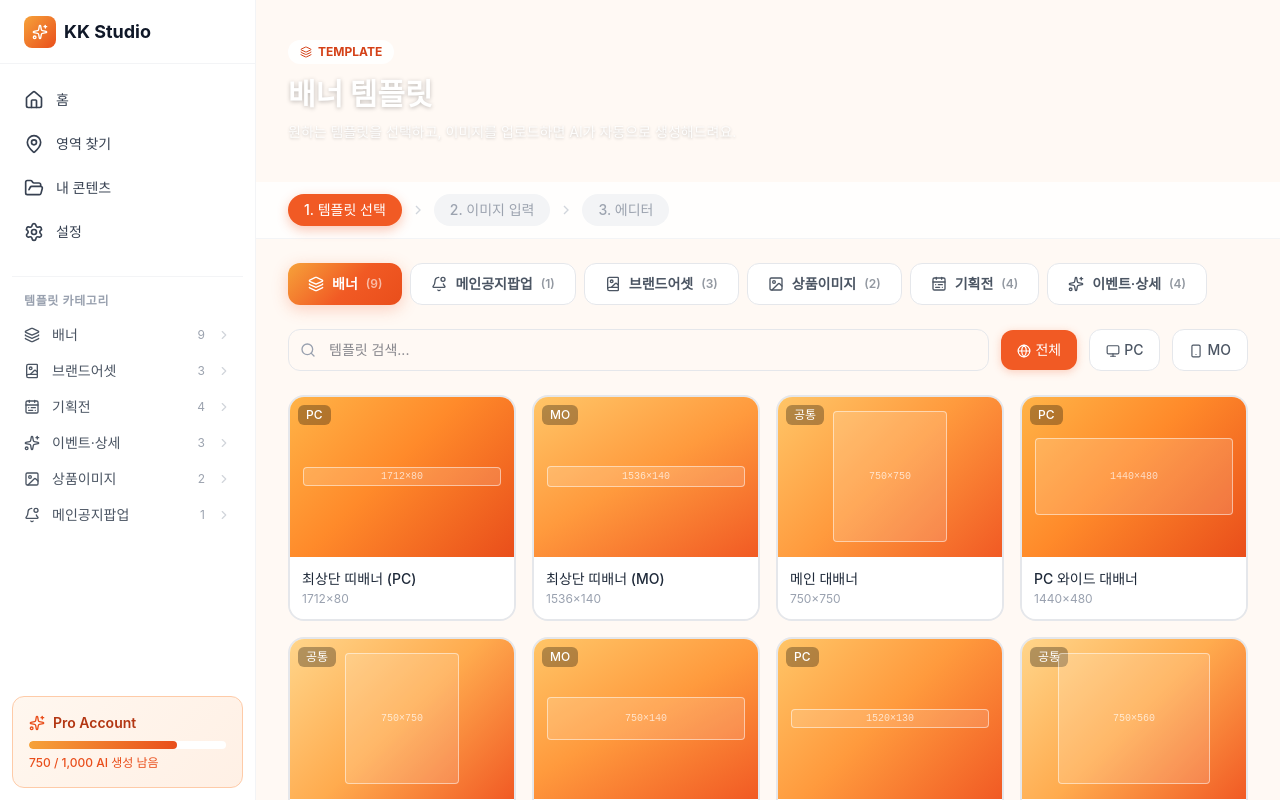
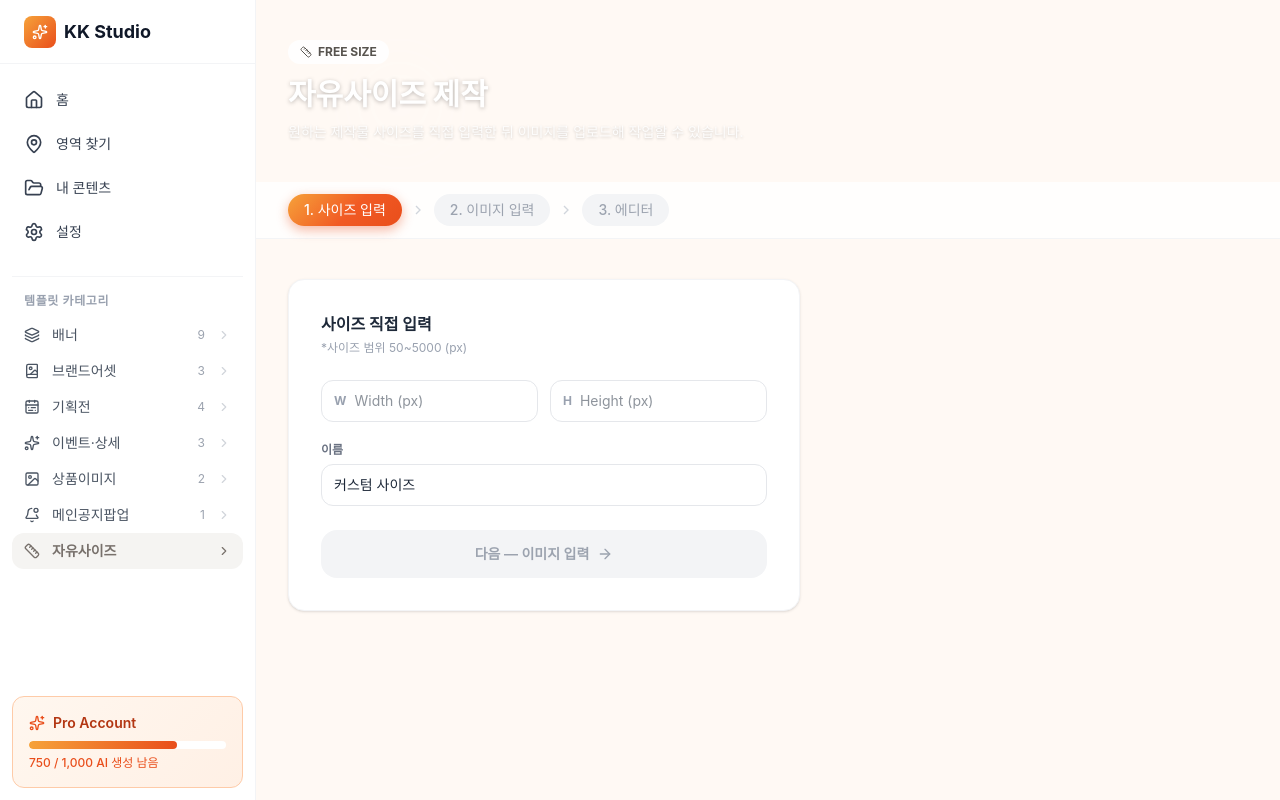
Before and after one commit to marinehj90-ai/KKstudio, a React (Vite) app: page /templates/custom-size in a window 1280 px wide. Built offline with nearby package versions, Linux system fonts and the light colour scheme.

Commit message:
feat: 자유사이즈 템플릿 및 UI 개선

```diff
--- a/src/App.jsx
+++ b/src/App.jsx
@@ -5,6 +5,7 @@ import MyContent from './pages/MyContent'
 import Settings from './pages/Settings'
 import Templates from './pages/Templates'
 import SiteMap from './pages/SiteMap'
+import CustomSize from './pages/CustomSize'
 
 export default function App() {
   return (
@@ -12,6 +13,7 @@ export default function App() {
       <Route element={<Layout />}>
         <Route path="/" element={<Home />} />
         <Route path="/sitemap" element={<SiteMap />} />
+        <Route path="/templates/custom-size" element={<CustomSize />} />
         <Route path="/templates/:categoryId" element={<Templates />} />
         <Route path="/my" element={<MyContent />} />
         <Route path="/settings" element={<Settings />} />
--- a/src/components/Layout.jsx
+++ b/src/components/Layout.jsx
@@ -1,5 +1,5 @@
 import { Outlet, NavLink, useLocation } from 'react-router-dom'
-import { Home, FolderOpen, Settings, Layers, Image, CalendarRange, Sparkles, ChevronRight, MapPin, BookImage, BellDot } from 'lucide-react'
+import { Home, FolderOpen, Settings, Layers, Image, CalendarRange, Sparkles, ChevronRight, MapPin, BookImage, BellDot, Ruler } from 'lucide-react'
 
 const navItems = [
   { to: '/', icon: Home, label: '홈' },
@@ -14,7 +14,8 @@ const templateCategories = [
   { to: '/templates/exhibition', icon: CalendarRange, label: '기획전',       count: 4,  hex: '#F15A24', light: '#FFF0E5' },
   { to: '/templates/event',      icon: Sparkles,      label: '이벤트·상세', count: 3,  hex: '#F6A23A', light: '#FFF7EF' },
   { to: '/templates/product',    icon: Image,         label: '상품이미지',   count: 2,  hex: '#F6A23A', light: '#FFF7EF' },
-  { to: '/templates/notice',     icon: BellDot,       label: '메인공지팝업', count: 1,  hex: '#F6A23A', light: '#FFF7EF' },
+  { to: '/templates/notice',      icon: BellDot,       label: '메인공지팝업', count: 1,  hex: '#F6A23A', light: '#FFF7EF' },
+  { to: '/templates/custom-size', icon: Ruler,         label: '자유사이즈',   count: null, hex: '#78716C', light: '#F5F4F2' },
 ]
 
 // 홈 포인트 컬러
@@ -82,12 +83,14 @@ export default function Layout() {
                   <>
                     <Icon className="w-4 h-4" style={{ color: isActive ? hex : undefined }} />
                     <span className="flex-1 text-left">{label}</span>
+                    {count !== null && (
                       <span
                         className="text-xs"
                         style={{ color: isActive ? hex : '#9ca3af' }}
                       >
                         {count}
                       </span>
+                    )}
                     <ChevronRight
                       className="w-3.5 h-3.5"
                       style={{ color: isActive ? hex : '#d1d5db' }}
--- a/src/data/templateData.js
+++ b/src/data/templateData.js
@@ -1,10 +1,11 @@
 import { Layers, Image, CalendarRange, Sparkles, BookImage, BellDot } from 'lucide-react'
 
-// 공통 preview gradient (orange brand tone)
-const PV_STD  = 'linear-gradient(135deg, #FFC567 0%, #FF9A3D 48%, #F15A24 100%)'
-const PV_DEEP = 'linear-gradient(135deg, #FFB347 0%, #FF8A2A 45%, #E94E1B 100%)'
-const PV_WARM = 'linear-gradient(135deg, #FFD58A 0%, #FFAB4E 50%, #F15A24 100%)'
-const PV_RICH = 'linear-gradient(150deg, #FFC567 0%, #FF9A3D 48%, #F15A24 100%)'
+// 공통 preview gradient — 히어로와 동일 톤
+const PV_HERO = 'linear-gradient(135deg, #E06038 0%, #F27848 35%, #F5A255 68%, #FFD28A 100%)'
+const PV_STD  = PV_HERO
+const PV_DEEP = PV_HERO
+const PV_WARM = PV_HERO
+const PV_RICH = PV_HERO
 
 export const templateGroups = [
   {
--- a/src/index.css
+++ b/src/index.css
@@ -34,7 +34,7 @@
   --ck-active-text: #E94E1B;
   --ck-gradient-cta: linear-gradient(135deg, #F6A23A 0%, #F15A24 55%, #E94E1B 100%);
   --ck-gradient-hero: linear-gradient(135deg, #4A8FA3 0%, #E94E1B 100%);
-  --ck-gradient-template-hero: linear-gradient(135deg, #D9471A 0%, #F15A24 35%, #FF9A3D 68%, #FFD28A 100%);
+  --ck-gradient-template-hero: linear-gradient(135deg, #E06038 0%, #F27848 35%, #F5A255 68%, #FFD28A 100%);
 }
 
 @font-face {
--- /dev/null
+++ b/src/pages/CustomSize.jsx
@@ -0,0 +1,161 @@
+import { useState } from 'react'
+import { useNavigate } from 'react-router-dom'
+import { Ruler, ArrowRight } from 'lucide-react'
+import ImageWorkflow from '../components/ImageWorkflow'
+
+const MIN = 50
+const MAX = 5000
+
+export default function CustomSize() {
+  const navigate = useNavigate()
+  const [wInput, setWInput] = useState('')
+  const [hInput, setHInput] = useState('')
+  const [name, setName]     = useState('커스텀 사이즈')
+  const [step, setStep]     = useState(0) // 0: 사이즈 입력, 1: 에디터
+
+  const w = parseInt(wInput, 10)
+  const h = parseInt(hInput, 10)
+  const wValid = !isNaN(w) && w >= MIN && w <= MAX
+  const hValid = !isNaN(h) && h >= MIN && h <= MAX
+  const canProceed = wValid && hValid
+
+  const customTemplate = {
+    id: 'custom',
+    name: name.trim() || '커스텀 사이즈',
+    size: `${w}×${h}`,
+    device: '공통',
+    preview: 'linear-gradient(135deg, #e5e7eb 0%, #d1d5db 100%)',
+  }
+
+  if (step === 1) {
+    return (
+      <div className="min-h-screen">
+        <ImageWorkflow
+          selectedTemplateIds={['custom']}
+          allTemplates={[customTemplate]}
+          onBack={() => setStep(0)}
+          onGoHome={() => navigate('/')}
+          toggleTemplate={() => {}}
+          color={{ hex: '#78716C', light: '#F5F4F2', dark: '#57534E', gradient: 'linear-gradient(135deg,#A8A29E 0%,#78716C 100%)' }}
+        />
+      </div>
+    )
+  }
+
+  return (
+    <div className="min-h-screen">
+      {/* Hero */}
+      <div className="relative overflow-hidden" style={{ background: 'var(--ck-gradient-template-hero)' }}>
+        <div className="absolute inset-0 opacity-20">
+          <div className="absolute top-10 left-20 w-32 h-32 rounded-full bg-white/20 blur-2xl" />
+          <div className="absolute bottom-5 right-40 w-48 h-48 rounded-full bg-white/10 blur-3xl" />
+        </div>
+        <div className="relative max-w-6xl mx-auto px-8 py-10">
+          <p className="inline-flex items-center gap-1.5 px-3 py-1 mb-3 text-xs font-bold bg-white/90 rounded-full" style={{ color: '#57534E' }}>
+            <Ruler className="w-3 h-3" />
+            FREE SIZE
+          </p>
+          <h1 className="text-3xl font-extrabold text-white leading-tight mb-2" style={{ textShadow: '0 1px 4px rgba(0,0,0,0.25)' }}>
+            자유사이즈 제작
+          </h1>
+          <p className="text-white/90 text-sm" style={{ textShadow: '0 1px 3px rgba(0,0,0,0.2)' }}>
+            원하는 제작물 사이즈를 직접 입력한 뒤 이미지를 업로드해 작업할 수 있습니다.
+          </p>
+        </div>
+      </div>
+
+      {/* Step Indicator */}
+      <div className="sticky top-0 z-30 bg-white/80 backdrop-blur-md border-b border-gray-100">
+        <div className="max-w-6xl mx-auto px-8 py-3 flex items-center gap-2">
+          {['사이즈 입력', '이미지 입력', '에디터'].map((label, i) => (
+            <div key={label} className="flex items-center gap-2">
+              {i > 0 && <svg className="w-4 h-4 text-gray-300 -rotate-90" viewBox="0 0 24 24" fill="none" stroke="currentColor" strokeWidth="2"><polyline points="6 9 12 15 18 9" /></svg>}
+              <span
+                className="flex items-center gap-2 px-4 py-1.5 rounded-full text-sm font-medium transition-all"
+                style={
+                  i === 0
+                    ? { background: 'linear-gradient(135deg,#F6A23A 0%,#F15A24 55%,#E94E1B 100%)', color: '#fff', boxShadow: '0 4px 12px rgba(233,78,27,0.4)' }
+                    : { backgroundColor: '#f3f4f6', color: '#9ca3af' }
+                }
+              >
+                {i + 1}. {label}
+              </span>
+            </div>
+          ))}
+        </div>
+      </div>
+
+      {/* Size Input Card */}
+      <div className="max-w-6xl mx-auto px-8 py-10">
+        <div className="max-w-lg bg-white rounded-2xl border border-gray-100 shadow-sm p-8">
+          <h2 className="text-base font-bold text-gray-800 mb-1">사이즈 직접 입력</h2>
+          <p className="text-xs text-gray-400 mb-6">*사이즈 범위 {MIN}~{MAX} (px)</p>
+
+          {/* W / H inputs */}
+          <div className="flex gap-3 mb-5">
+            <div
+              className="flex-1 flex items-center gap-2 px-3 py-2.5 rounded-xl border transition-colors"
+              style={{ border: `1.5px solid ${wInput && !wValid ? '#ef4444' : wValid ? '#F15A24' : '#e5e7eb'}` }}
+            >
+              <span className="text-xs font-bold text-gray-400 shrink-0">W</span>
+              <input
+                type="number"
+                placeholder="Width (px)"
+                value={wInput}
+                min={MIN} max={MAX}
+                onChange={e => setWInput(e.target.value)}
+                className="w-full text-sm text-gray-800 bg-transparent outline-none"
+              />
+            </div>
+            <div
+              className="flex-1 flex items-center gap-2 px-3 py-2.5 rounded-xl border transition-colors"
+              style={{ border: `1.5px solid ${hInput && !hValid ? '#ef4444' : hValid ? '#F15A24' : '#e5e7eb'}` }}
+            >
+              <span className="text-xs font-bold text-gray-400 shrink-0">H</span>
+              <input
+                type="number"
+                placeholder="Height (px)"
+                value={hInput}
+                min={MIN} max={MAX}
+                onChange={e => setHInput(e.target.value)}
+                className="w-full text-sm text-gray-800 bg-transparent outline-none"
+              />
+            </div>
+          </div>
+
+          {/* Name input */}
+          <div className="mb-2">
+            <label className="text-xs font-semibold text-gray-500 mb-1.5 block">이름</label>
+            <input
+              type="text"
+              value={name}
+              onChange={e => setName(e.target.value)}
+              placeholder="커스텀 사이즈"
+              className="w-full px-3 py-2.5 rounded-xl border border-gray-200 text-sm text-gray-800 outline-none focus:border-primary-400 transition-colors"
+            />
+          </div>
+
+          {/* Validation hint */}
+          {(wInput || hInput) && !canProceed && (
+            <p className="text-xs text-red-400 mt-2 mb-1">{MIN}px 이상 {MAX}px 이하 값을 입력해주세요.</p>
+          )}
+
+          {/* Next button */}
+          <button
+            disabled={!canProceed}
+            onClick={() => setStep(1)}
+            className="mt-6 w-full flex items-center justify-center gap-2 py-3.5 rounded-2xl font-semibold text-sm transition-all"
+            style={
+              canProceed
+                ? { background: 'linear-gradient(135deg,#F6A23A 0%,#F15A24 55%,#E94E1B 100%)', color: '#fff', boxShadow: '0 8px 24px rgba(233,78,27,0.35)', cursor: 'pointer' }
+                : { background: '#f3f4f6', color: '#9ca3af', cursor: 'not-allowed' }
+            }
+          >
+            다음 — 이미지 입력
+            <ArrowRight className="w-4 h-4" />
+          </button>
+        </div>
+      </div>
+    </div>
+  )
+}
--- a/src/pages/Home.jsx
+++ b/src/pages/Home.jsx
@@ -75,7 +75,7 @@ export default function Home() {
   return (
     <div className="min-h-screen">
       {/* Hero Header */}
-      <div className="relative overflow-hidden" style={{ background: 'linear-gradient(135deg, #4A8FA3 0%, #F6A23A 55%, #E94E1B 100%)' }}>
+      <div className="relative overflow-hidden" style={{ background: 'var(--ck-gradient-template-hero)' }}>
         <div className="absolute inset-0">
           <div className="absolute top-0 right-0 w-64 h-full opacity-20" style={{ background: 'linear-gradient(to left, rgba(0,0,0,0.25), transparent)' }} />
         </div>
--- a/src/pages/SiteMap.jsx
+++ b/src/pages/SiteMap.jsx
@@ -71,7 +71,7 @@ export default function SiteMap() {
               className="flex items-center gap-2 px-5 py-2.5 rounded-xl text-sm font-semibold transition-all"
               style={
                 platform === id
-                  ? { background: 'linear-gradient(135deg,#F8D28A 0%,#F9A94D 45%,#F15A24 100%)', color: '#fff', boxShadow: '0 4px 16px rgba(233,78,27,0.3)' }
+                  ? { background: 'linear-gradient(135deg,#F6A23A 0%,#F15A24 55%,#E94E1B 100%)', color: '#fff', boxShadow: '0 4px 16px rgba(233,78,27,0.3)' }
                   : { background: '#fff', color: '#4b5563', border: '1px solid #e5e7eb' }
               }
             >
@@ -301,7 +301,7 @@ export default function SiteMap() {
                     <button
                       onClick={() => handleCreate(selectedZone)}
                       className="w-full flex items-center justify-center gap-2 py-2.5 rounded-xl text-sm font-semibold text-white transition-all hover:opacity-90"
-                      style={{ background: 'linear-gradient(135deg,#F8D28A 0%,#F9A94D 45%,#F15A24 100%)' }}
+                      style={{ background: 'linear-gradient(135deg,#F6A23A 0%,#F15A24 55%,#E94E1B 100%)' }}
                     >
                       이 배너 제작하기 <ArrowRight className="w-3.5 h-3.5" />
                     </button>
--- a/src/pages/Templates.jsx
+++ b/src/pages/Templates.jsx
@@ -34,9 +34,9 @@ function NavigationGuardModal({ onProceed, onCancel }) {
           <button
             onClick={onProceed}
             className="flex-1 py-2.5 rounded-xl text-sm font-semibold text-white transition-colors"
-            style={{ background: 'linear-gradient(135deg,#F9A94D 0%,#FF6A24 100%)' }}
-            onMouseEnter={e => { e.currentTarget.style.background = 'linear-gradient(135deg,#F9A94D 0%,#E85A14 100%)' }}
-            onMouseLeave={e => { e.currentTarget.style.background = 'linear-gradient(135deg,#F9A94D 0%,#FF6A24 100%)' }}
+            style={{ background: 'linear-gradient(135deg,#F6A23A 0%,#F15A24 55%,#E94E1B 100%)' }}
+            onMouseEnter={e => { e.currentTarget.style.background = 'linear-gradient(135deg,#F6A23A 0%,#E94E1B 55%,#D44117 100%)' }}
+            onMouseLeave={e => { e.currentTarget.style.background = 'linear-gradient(135deg,#F6A23A 0%,#F15A24 55%,#E94E1B 100%)' }}
           >
             템플릿 선택하기
           </button>
```
Lines whose indentation alone changed are shown as unchanged.
